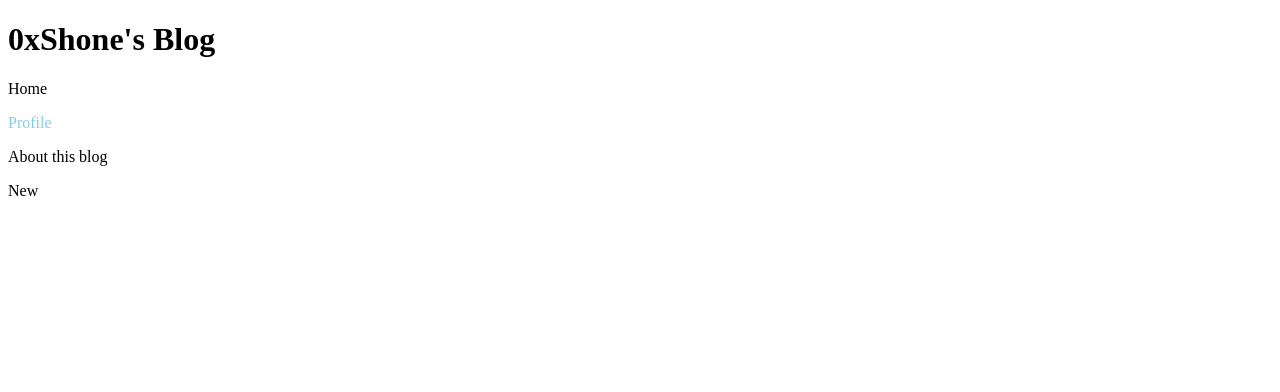
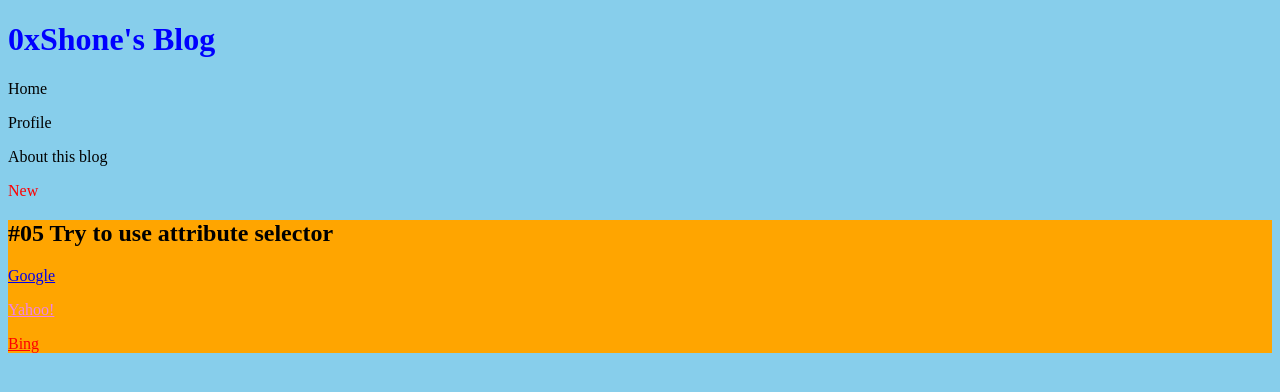
Before and after one commit to 0xShone/basic_css_v3, a plain HTML site: page index.html in a window 1280 px wide. Drawn offline with Linux system fonts and the light colour scheme.

Commit message:
#05 Try to use attribute selector

```diff
--- a/default.css
+++ b/default.css
@@ -2,4 +2,12 @@
 /*div span { color: skyblue; }*/
 /*div > span { color: skyblue; }*/
 /*p + p { color: skyblue; }*/
-p.item { color: skyblue; }
+body { background: skyblue; }
+#title { color: blue; }
+.item { color: black; }
+div span { color: red; }
+.article { background: orange; }
+/*#05*/
+.link a[href="http//google.com"] { color: blue; }
+.link a[title] { color: violet; }
+.link a[class~="search"] { color: red; }
--- a/index.html
+++ b/index.html
@@ -2,16 +2,32 @@
 <html lang="ja">
   <head>
     <meta charset="utf-8">
-    <title>#04 More use selector</title>
+    <title>0xShone's blog</title>
     <link rel="stylesheet" href="default.css">
   </head>
   <body>
-    <h1>0xShone's Blog</h1>
+    <h1 id="title">0xShone's Blog</h1>
     <div>
-      <p>Home</p>
+      <p class="item">Home</p>
       <p class="item">Profile</p>
       <p><span class="item">About this blog</span></p>
       <span>New</span>
     </div>
+
+    <article class="article">
+      <h1>#05 Try to use attribute selector</h1>
+      <div class="link">
+        <p>
+          <a href="http://google.com">Google</a>
+        </p>
+        <p>
+          <a href="http://yahoo.com" title="yahoo">Yahoo!</a>
+        </p>
+        <p>
+          <a href="www.bing.com" class="search">Bing</a>
+        </p>
+      </div>
+    </article>
+
   </body>
 </html>
```
